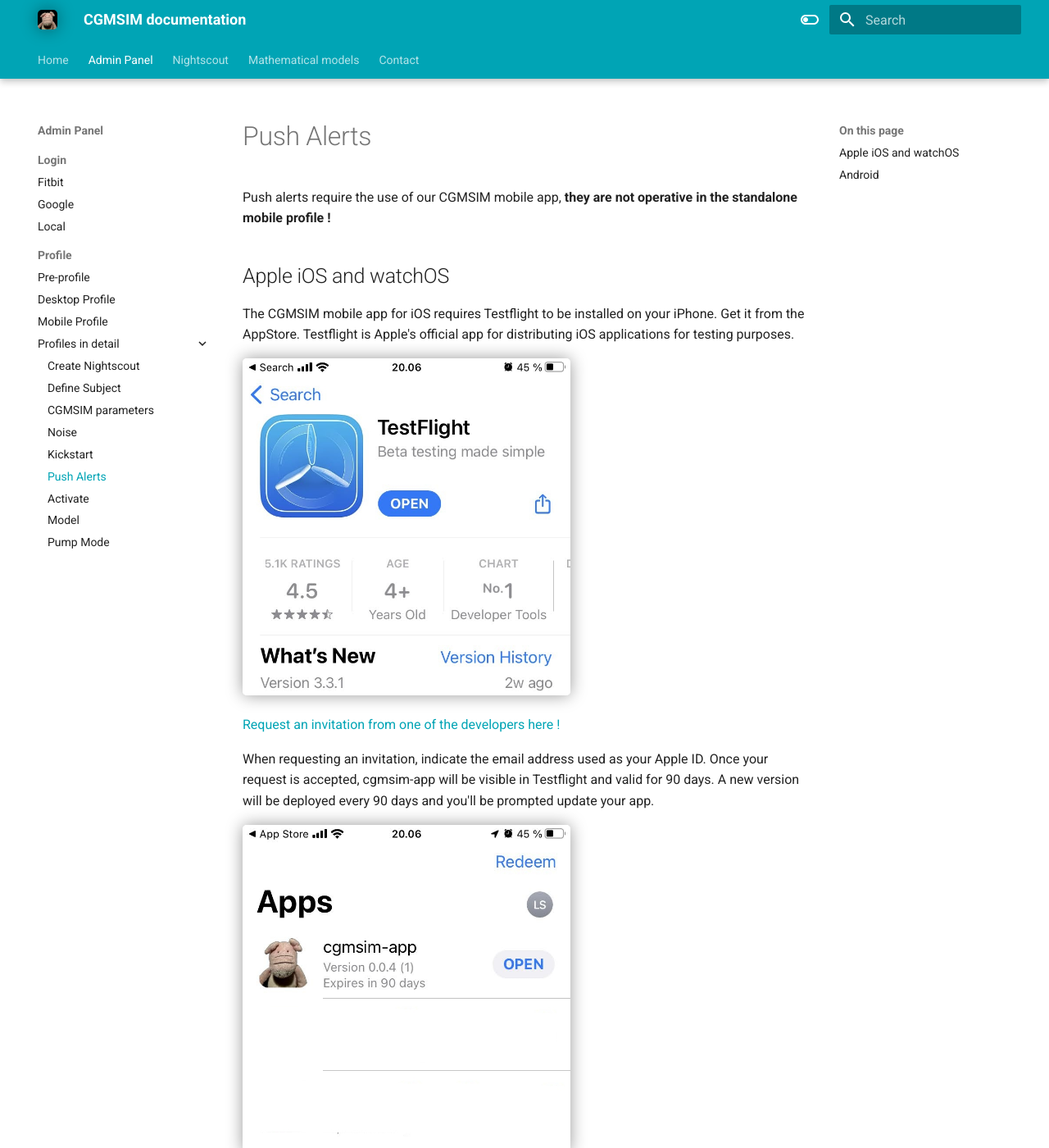
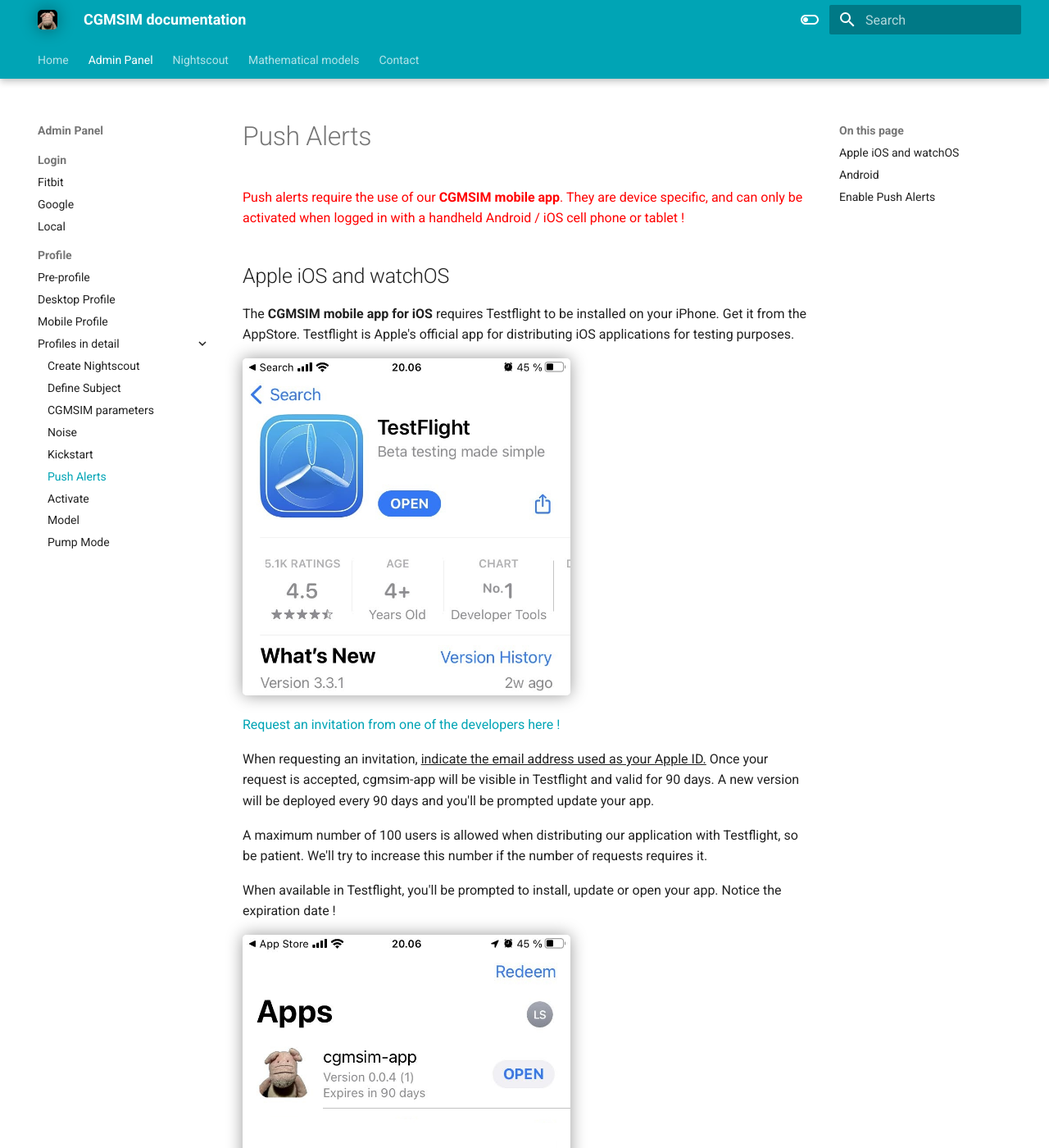
Before and after one commit to lsandini/cgmsim-www, an MkDocs documentation site: the page built from docs/admin/push_alerts.md, in a window 1280 px wide and 1400 px high. Shown: the whole window at 82% size. Built offline with MkDocs 1.6.1 and Material for MkDocs 9.7.7, drawn with Linux system fonts in a browser that asks for light colours; some of the changed text lies outside the part shown.

Commit message:
content added

```diff
--- a/docs/admin/push_alerts.md
+++ b/docs/admin/push_alerts.md
@@ -1,20 +1,34 @@
 # Push Alerts
 
-Push alerts require the use of our CGMSIM mobile app, **they are not operative in the standalone mobile profile !**
+<span style="color:red">Push alerts require the use of our **CGMSIM mobile app**. They are device specific, and can only be activated when logged in with a handheld Android / iOS cell phone or tablet !</span>
 ## Apple iOS and watchOS
 
-The CGMSIM mobile app for iOS requires Testflight to be installed on your iPhone. Get it from the AppStore.
+The **CGMSIM mobile app for iOS** requires Testflight to be installed on your iPhone. Get it from the AppStore.
 Testflight is Apple's official app for distributing iOS applications for testing purposes.
 
 <img src="/img/testflight1.jpg" alt="Random Create" width="400"/>
 
 [Request an invitation from one of the developers here !](../contact/contact.md)
 
-When requesting an invitation, indicate the email address used as your Apple ID. Once your request is accepted, cgmsim-app will be visible in Testflight and valid for 90 days. A new version will be deployed every 90 days and you'll be prompted update your app.
+When requesting an invitation, <u>indicate the email address used as your Apple ID.</u> Once your request is accepted, cgmsim-app will be visible in Testflight and valid for 90 days. A new version will be deployed every 90 days and you'll be prompted update your app.
+
+A maximum number of 100 users is allowed when distributing our application with Testflight, so be patient. We'll try to increase this number if the number of requests requires it.
+
+When available in Testflight, you'll be prompted to install, update or open your app. Notice the expiration date !
 
 <img src="/img/testflight2.jpg" alt="Random Create" width="400"/>
 
-<br>
+<hr>
+
+## Android
+
+The Android version of the CGMSIM-app available in the PlayStore. It is distributed as an "Early Access release". You'll need to send a request by email by opening the Developer Contact drop-down menu.
+
+<img src="/img/app-android.jpg" alt="Random Create" width="400"/>
+
+<hr>
+
+## Enable Push Alerts
 
 The CGMSIM mobile app works as a portal to the Admin panel. Sign in to the Admin panel, and navigate to Push Alerts page.
 
@@ -22,14 +36,12 @@ Press "Add notifications to this device" to receive push notifications. This fea
 
 <img src="/img/profile_mobile_pushalerts.jpg" alt="Random Create" width="400"/>
 
+<span style="color:red"> With the last update, it should like this :  </span>
+
+<img src="/img/profile_mobile_pushalerts2.jpg" alt="Random Create" width="400"/>
+
 This is a typical push alert :
 
 <img src="/img/push_ios.jpg" alt="Random Create" width="400"/>
 
 <img src="/img/push_watchOS.jpg" alt="Random Create" width="400"/>
-
-## Android
-
-<br>
-
-Text here
```
Also changed, not shown: docs/contact/contact.md (+18 -16 lines), docs/img/app-android.jpg (added), docs/img/profile_mobile_pushalerts2.jpg (added), docs/img/push_watchOS.jpg.
